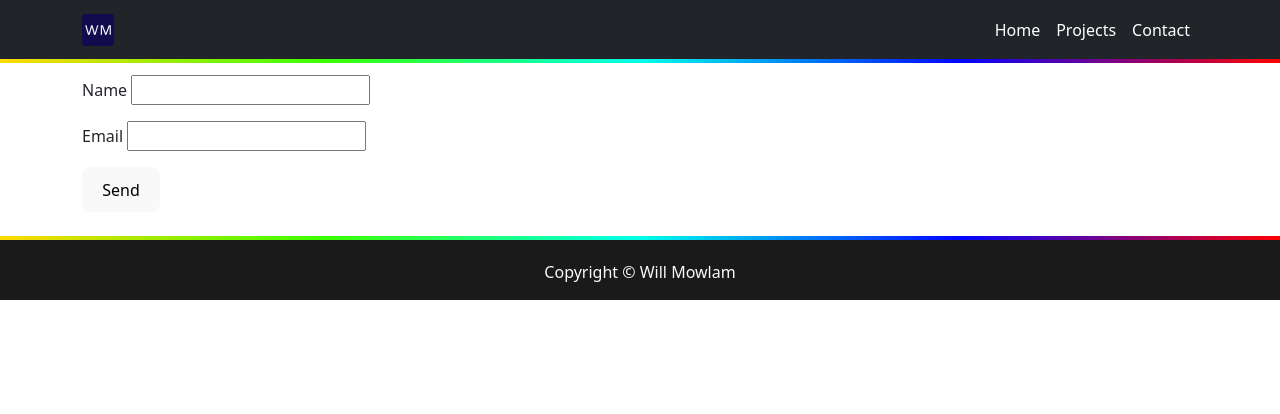
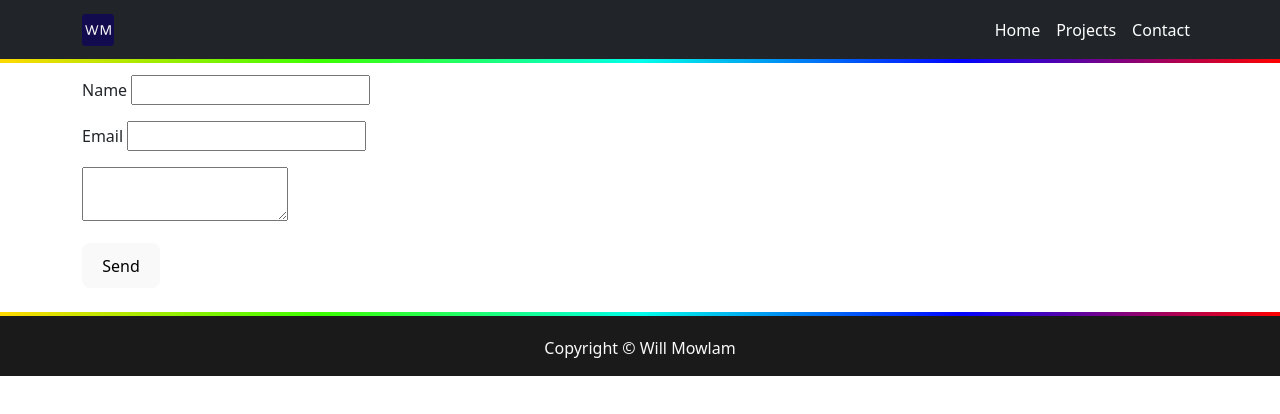
Before and after one commit to willmowlam/nebulus-react-portfolio, a React (Vite) app: page /test in a window 1280 px wide. Shown: the top 414 px of the page. Built offline with nearby package versions, Linux system fonts and the light colour scheme.

Commit message:
Add message field

```diff
--- a/src/components/Pages/ContactTest.jsx
+++ b/src/components/Pages/ContactTest.jsx
@@ -17,6 +17,9 @@ function ContactTest() {
           <label>Email <input type="email" name="email" /></label>
         </p>
         <p>
+          <textarea name="message"></textarea>
+        </p>
+        <p>
           <button type="submit">Send</button>
         </p>
       </form>
```
